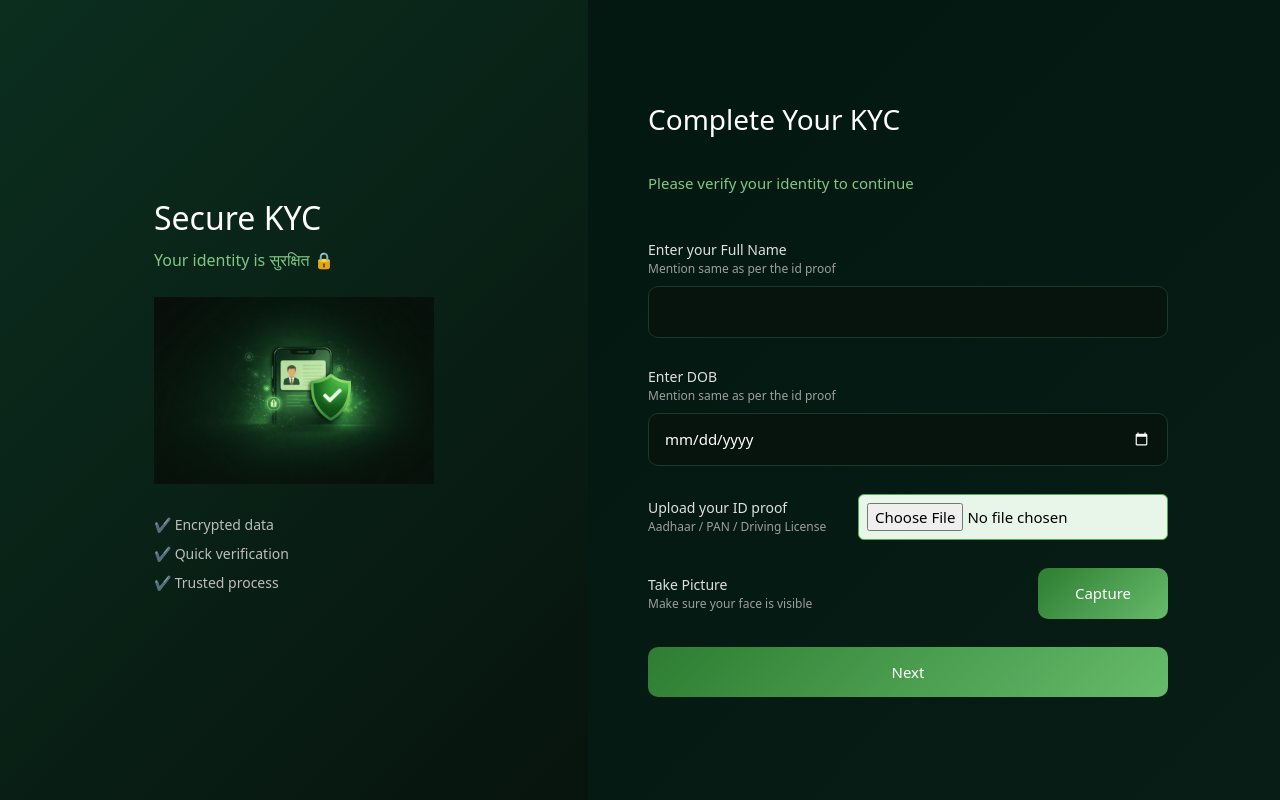
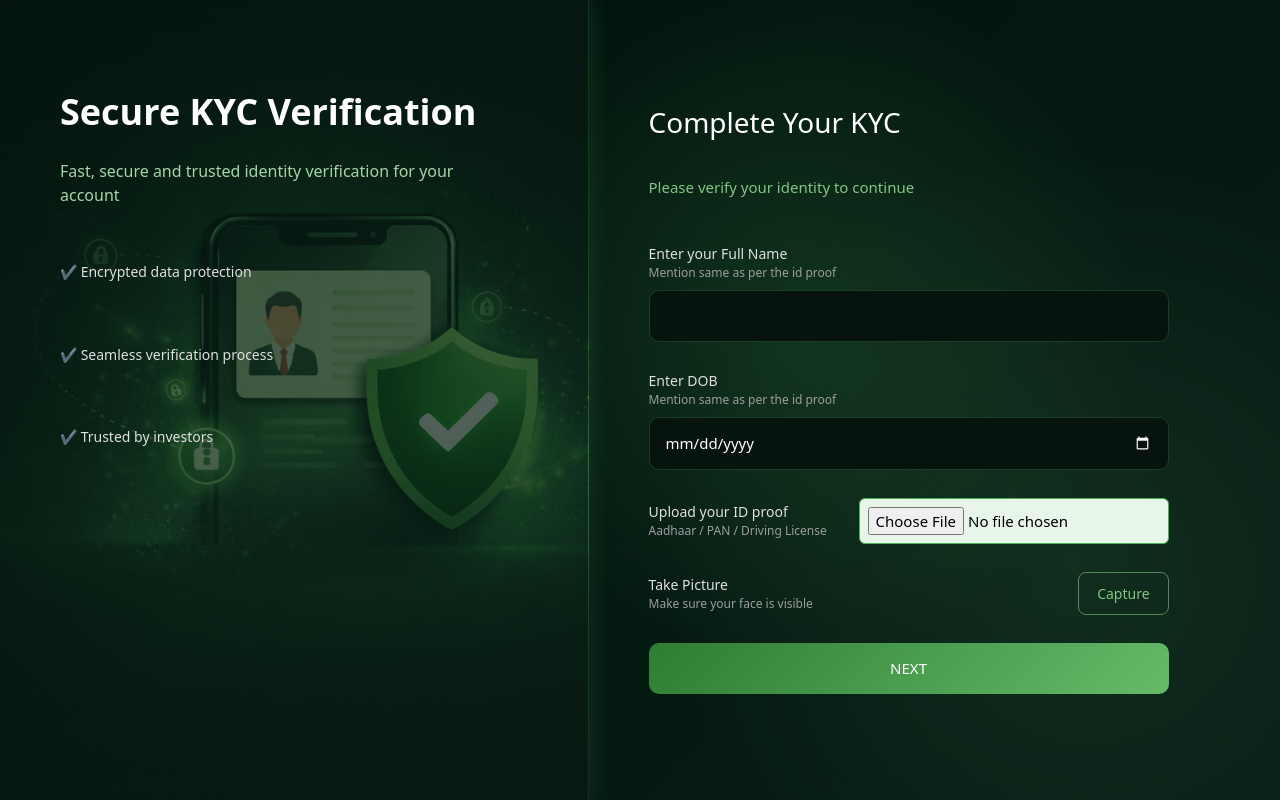
Before and after one commit to Taman707/Growth_Ledger, an Angular app in the folder GrowthLedger/: page /funder-kyc in a window 1280 px wide. Built offline with nearby package versions, Linux system fonts and the light colour scheme.

Commit message:
kyc page styling and the kyc confirm component addition.

```diff
--- /dev/null
+++ b/GrowthLedger/src/app/modules/funder/funder-kyc-confirm/funder-kyc-confirm.html
@@ -0,0 +1 @@
+<p>funder-kyc-confirm works!</p>
--- a/GrowthLedger/src/app/modules/funder/funder-kyc/funder-kyc.css
+++ b/GrowthLedger/src/app/modules/funder/funder-kyc/funder-kyc.css
@@ -3,82 +3,108 @@
     height: 100vh;
     width: 100%;
     background: linear-gradient(135deg, #02150f, #071d16);
-
     display: flex;
 }
 
-/* REMOVE OVERLAY BLUR HEAVINESS */
-.overlay {
-    display: none; /* ❌ not needed anymore */
-}
-
-/* FULL WIDTH LAYOUT */
+/* CONTENT */
 .kyc-content {
     width: 100%;
     height: 100%;
-
     display: flex;
 }
 
-/* LEFT SIDE (WIDER + CLEAN) */
+/* LEFT SIDE */
 .kyc-left {
-    flex: 0.45; /* 🔥 controlled width */
-    background: linear-gradient(135deg, #0b2e1f, #07140d);
+    flex: 0.45;
+    position: relative;
+
+    background: url('../../../../assets/kycImage.png') no-repeat center center/cover;
 
     display: flex;
-    align-items: center;
-    justify-content: center;
-    padding: 60px;
+    align-items: flex-start;
+    justify-content: flex-start;
+    padding: 80px 60px; /* 🔥 more top breathing space */
 }
 
-/* LEFT CONTENT */
-.left-content {
-    max-width: 400px;
-    text-align: left;
-    color: #fff;
+/* 🔥 LIGHTER OVERLAY */
+.left-overlay {
+    position: absolute;
+    inset: 0;
+
+    /* reduced darkness */
+    background: linear-gradient(
+        135deg,
+        rgba(2, 21, 15, 0.65),
+        rgba(7, 29, 22, 0.7)
+    );
 }
 
-.left-content h2 {
-    font-size: 32px;
-    margin-bottom: 10px;
+/* CONTENT POSITIONING */
+.left-content {
+    position: relative;
+    z-index: 2;
+
+    max-width: 440px;
+    color: #fff;
+
+    display: flex;
+    flex-direction: column;
+    gap: 18px;
+
+    margin-top: 10px; /* 🔥 was 40px → moved up by ~30px */
 }
 
-.left-content p {
-    color: #81c784;
-    margin-bottom: 25px;
+/* HEADING */
+.left-content h2 {
+    font-size: 36px;
+    font-weight: 600;
+    line-height: 1.2;
 }
 
-.left-content img {
-    width: 100%;
-    max-width: 280px;
-    margin-bottom: 30px;
+/* TAGLINE */
+.tagline {
+    font-size: 16px;
+    color: #a5d6a7; /* softer green */
+    line-height: 1.5;
+}
+
+/* TRUST POINTS */
+.trust-points {
+    margin-top: 20px; /* slight separation from tagline */
 }
 
 .trust-points p {
     font-size: 14px;
-    color: #bdbdbd;
-    margin-bottom: 8px;
+    color: #e0e0e0;
+
+    margin-bottom: 60px; /* 🔥 increased vertical spacing */
+    line-height: 1.6;     /* 🔥 better readability */
+}
+.kyc-left {
+    border-right: 1px solid rgba(76, 175, 80, 0.2);
+    box-shadow: 4px 0 20px rgba(76, 175, 80, 0.15);
+}
+/* RIGHT SIDE */
+/* RIGHT SIDE - SOFT GREEN GLOW BG */
+.kyc-right {
+    flex: 0.55;
+
+    display: flex;
+    align-items: center;
+    justify-content: flex-start;
+    padding: 60px;
+
+    /* 🔥 layered background */
+    background:
+        radial-gradient(circle at 30% 40%, rgba(76, 175, 80, 0.18), transparent 50%),
+        radial-gradient(circle at 70% 70%, rgba(102, 187, 106, 0.12), transparent 55%),
+        linear-gradient(135deg, #02150f, #071d16);
 }
 
-/* RIGHT SIDE (MAIN FOCUS) */
-.kyc-right {
-    flex: 0.55; /* 🔥 more space for form */
-    display: flex;
-    align-items: center;
-    justify-content: flex-start; /* 🔥 shift left instead of center */
-    padding: 60px;
-}
-
-/* REMOVE BOX FEEL */
+/* FORM WRAPPER */
 .form-wrapper {
     width: 100%;
-    max-width: 520px; /* 🔥 bigger form */
-
-    background: transparent; /* ❌ remove boxed feel */
-    backdrop-filter: none;
-    box-shadow: none;
-
-    padding: 0; /* 🔥 remove heavy padding */
+    max-width: 520px;
 
     display: flex;
     flex-direction: column;
@@ -89,20 +115,18 @@
 h2 {
     color: #ffffff;
     font-size: 28px;
-    text-align: left;
 }
 
 .subtitle {
     color: #81c784;
     font-size: 15px;
-    text-align: left;
 }
 
 /* FORM */
 form {
     display: flex;
     flex-direction: column;
-    gap: 28px; /* 🔥 more spacing */
+    gap: 28px;
 }
 
 /* FORM FIELD */
@@ -131,7 +155,7 @@ form {
     color: #9e9e9e;
 }
 
-/* INPUTS */
+/* INPUT */
 input {
     padding: 14px 16px;
     border-radius: 10px;
@@ -147,12 +171,12 @@ input:focus {
     box-shadow: 0 0 0 1px #4caf50;
 }
 
-/* DATE FIX */
+/* DATE */
 input[type="date"] {
     color-scheme: dark;
 }
 
-/* FILE INPUT */
+/* FILE */
 input[type="file"] {
     background: #e8f5e9;
     color: #000;
@@ -178,11 +202,6 @@ input[type="file"] {
 .submit-btn:hover {
     transform: translateY(-2px);
     box-shadow: 0 6px 18px rgba(76, 175, 80, 0.4);
-}
-
-/* BUTTON WIDTH */
-.primary-btn {
-    min-width: 130px;
 }
 
 /* RESPONSIVE */
@@ -211,3 +230,28 @@ input[type="file"] {
         align-items: flex-start;
     }
 }
+
+/* CAPTURE BUTTON - SECONDARY STYLE */
+.primary-btn {
+    padding: 10px 18px;
+    border-radius: 8px;
+
+    background: transparent; /* 🔥 no fill */
+    color: #81c784;
+
+    border: 1px solid rgba(129, 199, 132, 0.6);
+
+    font-size: 14px;
+    font-weight: 500;
+
+    cursor: pointer;
+    transition: all 0.3s ease;
+}
+
+/* HOVER EFFECT */
+.primary-btn:hover {
+    background: rgba(76, 175, 80, 0.1);
+    border-color: #4caf50;
+
+    box-shadow: 0 0 10px rgba(76, 175, 80, 0.25);
+}
--- a/GrowthLedger/src/app/modules/funder/funder-kyc/funder-kyc.html
+++ b/GrowthLedger/src/app/modules/funder/funder-kyc/funder-kyc.html
@@ -1,24 +1,29 @@
 <div class="kyc-container">
-
-  <!-- OVERLAY -->
-  <div class="overlay"></div>
 
   <div class="kyc-content">
 
+    <!-- LEFT SIDE (NEW HERO STYLE) -->
+<!-- LEFT SIDE -->
 <!-- LEFT SIDE -->
 <div class="kyc-left">
+
+  <div class="left-overlay"></div>
+
   <div class="left-content">
-        <h2>Secure KYC</h2>
-        <p>Your identity is सुरक्षित 🔒</p>
+    <h2>Secure KYC Verification</h2>
 
-        <img src="../../../../assets/kycImage.png" alt="KYC">
+    <!-- 🔥 UPDATED TEXT -->
+    <p class="tagline">
+      Fast, secure and trusted identity verification for your account
+    </p>
 
     <div class="trust-points">
-          <p>✔ Encrypted data</p>
-          <p>✔ Quick verification</p>
-          <p>✔ Trusted process</p>
+      <p>✔ Encrypted data protection</p>
+      <p>✔ Seamless verification process</p>
+      <p>✔ Trusted by investors</p>
     </div>
   </div>
+
 </div>
 
     <!-- RIGHT SIDE -->
@@ -29,7 +34,7 @@
         <h2>Complete Your KYC</h2>
         <p class="subtitle">Please verify your identity to continue</p>
 
-        <form [formGroup]="kycFields">
+        <form [formGroup]="kycFields" (ngSubmit)="handleSubmit()">
 
           <!-- FULL NAME -->
           <div class="form-field">
@@ -49,7 +54,7 @@
             <input type="date" formControlName="Dob">
           </div>
 
-  <!-- DOCUMENT (INLINE) -->
+          <!-- DOCUMENT -->
           <div class="form-field inline-field">
             <div class="label-block">
               <label>
@@ -62,7 +67,7 @@
             </div>
           </div>
 
-  <!-- SELFIE (INLINE) -->
+          <!-- SELFIE -->
           <div class="form-field inline-field">
             <div class="label-block">
               <label>
@@ -79,7 +84,7 @@
 
           <!-- BUTTON -->
           <button type="button" class="submit-btn">
-    Next
+            NEXT
           </button>
 
         </form>
--- a/GrowthLedger/src/app/modules/funder/funder-kyc/funder-kyc.ts
+++ b/GrowthLedger/src/app/modules/funder/funder-kyc/funder-kyc.ts
@@ -51,4 +51,8 @@ export class FunderKyc {
 openCamera() {
   console.log("Camera trigger");
 }
+
+handleSubmit(){
+
 }
+}
```
Also changed, not shown: GrowthLedger/src/app/modules/funder/funder-kyc-confirm/funder-kyc-confirm.ts (added, +11 -0 lines), GrowthLedger/src/app/modules/funder/funder-kyc-confirm/funder-kyc-confirm.css (added), 1 other file (tests, documents, lock files or other folders). Lines whose indentation alone changed are shown as unchanged.
